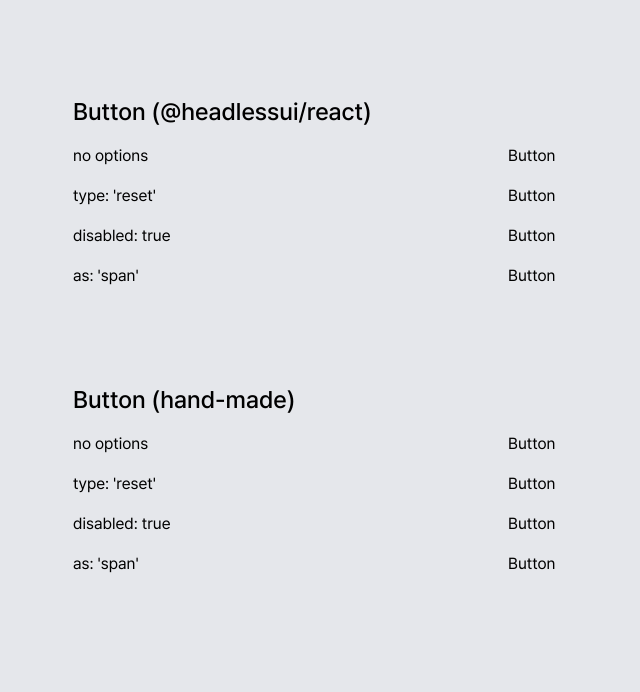
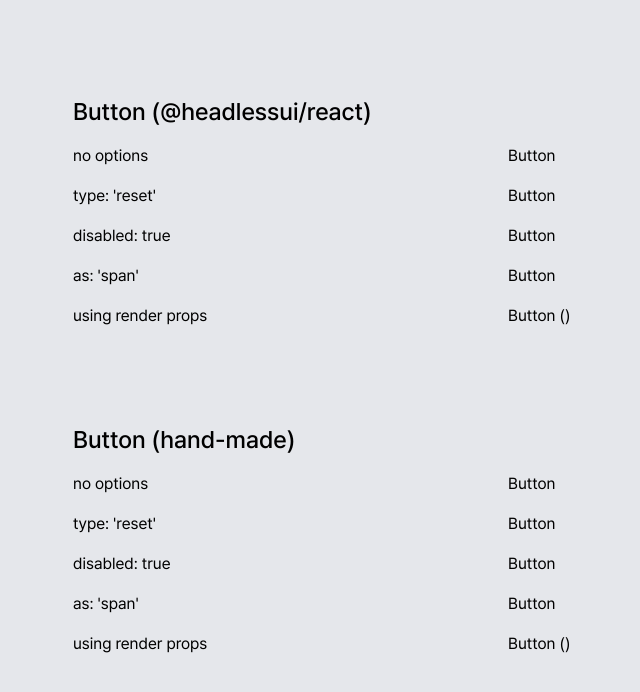
Before and after one commit to ony3000-lab/react-headless-ui, a Next.js app: page / in a window 1280 px wide. Shown: the top 692 px of the page, without its empty margins (7-647 px from the left). Built offline with nearby package versions, Linux system fonts and the light colour scheme.

Commit message:
Implement render props

```diff
--- a/src/components/comparison-group/ButtonSection.tsx
+++ b/src/components/comparison-group/ButtonSection.tsx
@@ -29,6 +29,26 @@
             <Button as="a">Button</Button>
           </div>
         </div>
+        <div className="grid grid-cols-[3fr_5fr] gap-6">
+          <div>using render props</div>
+          <div>
+            <Button>
+              {({ hover, focus, active }) => (
+                <>
+                  Button (
+                  {[
+                    hover ? 'hover' : undefined,
+                    focus ? 'focus' : undefined,
+                    active ? 'active' : undefined,
+                  ]
+                    .filter(Boolean)
+                    .join(', ')}
+                  )
+                </>
+              )}
+            </Button>
+          </div>
+        </div>
       </div>
     </section>
   );
--- a/src/components/control-group/ButtonSection.tsx
+++ b/src/components/control-group/ButtonSection.tsx
@@ -29,6 +29,26 @@
             <Button as="a">Button</Button>
           </div>
         </div>
+        <div className="grid grid-cols-[3fr_5fr] gap-6">
+          <div>using render props</div>
+          <div>
+            <Button>
+              {({ hover, focus, active }) => (
+                <>
+                  Button (
+                  {[
+                    hover ? 'hover' : undefined,
+                    focus ? 'focus' : undefined,
+                    active ? 'active' : undefined,
+                  ]
+                    .filter(Boolean)
+                    .join(', ')}
+                  )
+                </>
+              )}
+            </Button>
+          </div>
+        </div>
       </div>
     </section>
   );
--- a/src/libs/Button.tsx
+++ b/src/libs/Button.tsx
@@ -1,4 +1,4 @@
-import type { ComponentProps, ForwardedRef } from 'react';
+import type { ComponentProps, ForwardedRef, ReactNode } from 'react';
 import { forwardRef, createElement, useRef, useState } from 'react';
 
 type DynamicComponentProps<D extends keyof JSX.IntrinsicElements, T> = {
@@ -11,6 +11,14 @@
 
 type ButtonRootVariants = {
   disabled?: boolean;
+  children?:
+    | ReactNode
+    | ((props: {
+        hover: boolean;
+        focus: boolean;
+        active: boolean;
+        disabled: boolean;
+      }) => ReactNode);
 };
 
 type ButtonRootProps<T> = Omit<
@@ -33,7 +41,7 @@
     onKeyUp,
     onFocus,
     onBlur,
-    children,
+    children = undefined,
     ...otherProps
   }: ButtonRootProps<T>,
   ref: ForwardedRef<unknown>,
@@ -116,7 +124,9 @@
       'data-active': isActive ? '' : undefined,
       'data-disabled': disabled ? '' : undefined,
     },
-    children,
+    typeof children === 'function'
+      ? children({ focus: isFocus, hover: isHover, active: isActive, disabled })
+      : children,
   );
 }
 
```
